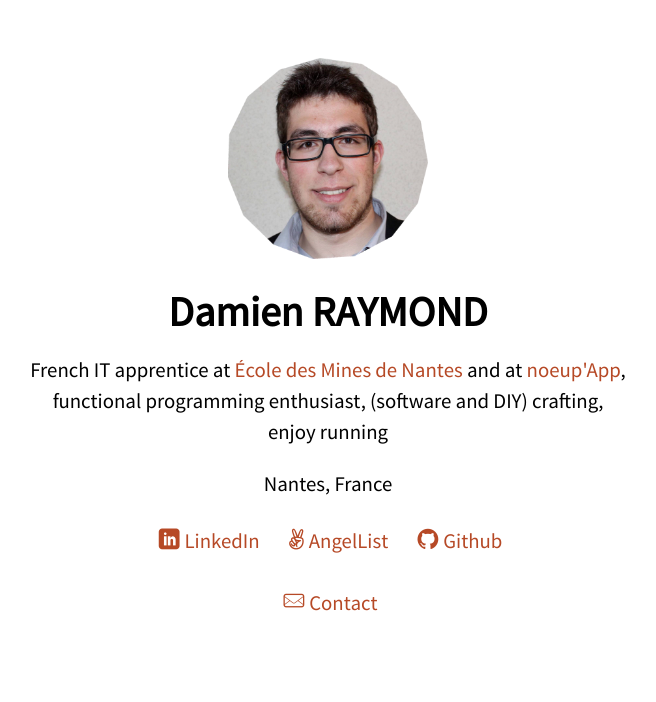
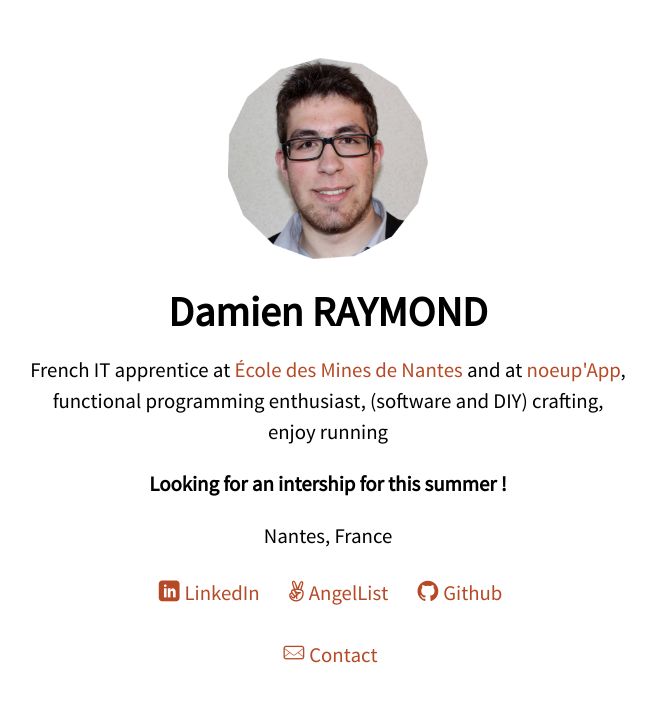
Before and after one commit to Dnomyar/dnomyar.github.io, a plain HTML site: page index.html in a window 1280 px wide. Shown: the whole page, without its empty margins (312-968 px from the left). Drawn offline with Linux system fonts and the light colour scheme; files whose address does not match are found by name.

Commit message:
Add internship message

```diff
--- a/css/app.css
+++ b/css/app.css
@@ -56,3 +56,8 @@ a:hover{
 .links li span{
   padding: 0px 5px;
 }
+
+
+.impotant{
+  font-weight: bold;
+}
--- a/index.html
+++ b/index.html
@@ -17,9 +17,12 @@
 
         <h1>Damien RAYMOND</h1>
 
+
         <p class="desc">
             French IT apprentice at <a href="https://www.linkedin.com/edu/school?id=12335&trk=edu-cp-title">École des Mines de Nantes</a> and at <a href="http://www.noeupapp.com/">noeup'App</a>, functional programming enthusiast, (software and DIY) crafting, enjoy running
         </p>
+
+        <p class="impotant">Looking for an intership for this summer !</p>
 
         <p class="location">
             Nantes, France
```
